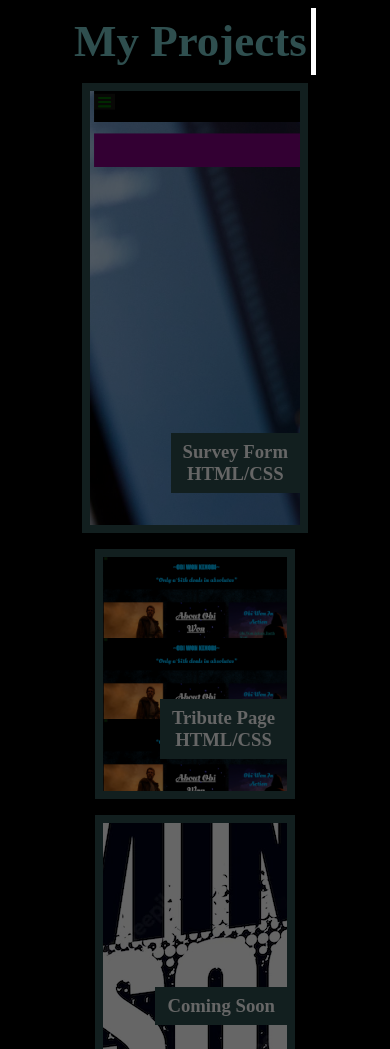
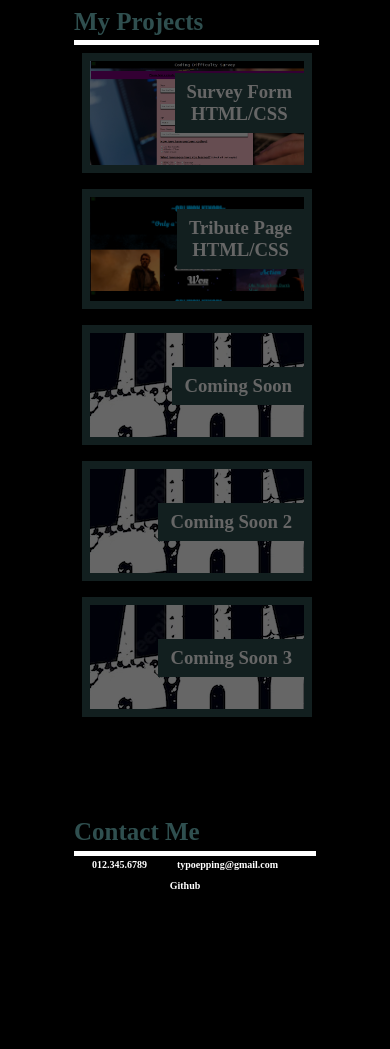
Before and after one commit to SSPENELOPE/Poepping-Portfolio, a plain HTML site: page index.html in a window 390 px wide. Shown: the part 951-2000 px from the top of the page. After the commit the page ends 1884 px from the top, so only its background shows below. Drawn offline with Linux system fonts and the light colour scheme.

Commit message:
finished media querrys, responsive all the way down to iphone

```diff
--- a/assets/style.css
+++ b/assets/style.css
@@ -205,6 +205,8 @@ main {
 .contact a {
   color: var(--light);
   text-decoration: none;
+  display: flex;
+  flex-wrap: wrap;
   font-size: 30px;
   font-weight: 900;
   font-family: open;
@@ -314,6 +316,25 @@ main {
 
 
 /* Media querries */
+
+/** Tablets **/
+@media screen and (max-width: 892px) {
+  .wrapper,
+  .container {
+    flex-direction: column;
+  }
+  .wrapper h2 {
+    border-bottom: 5px solid var(--light);
+    border-right: none;
+  }
+  .work-box,
+  .work-box:first-child {
+    max-width: 500px;
+    min-height: 250px;
+  }
+}
+
+/** Tablets **/
 @media screen and (max-width: 860px) {
   nav,
   nav a,
@@ -333,10 +354,24 @@ main {
   .biography,
   .biography-text {
     font-size: 15px;
+    text-align: left;
+  }
+
+  .contact a {
+    font-size: 15px;
+  }
+
+  .contact a {
+    flex-direction: column;
+    align-items: flex-start;
+  }
+
+  .container img {
+    margin: 20px;
   }
 }
 
-
+/** Small Devices **/
 @media screen and (max-width: 480px) {
    nav,
    nav a,
@@ -347,10 +382,33 @@ main {
     font-size: 15px;
    }
 
+   .container img {
+    justify-content: center;
+    align-items: center;
+    margin: 10px;
+   }
+
    .biography,
    .biography-text {
     font-size: 10px;
+    text-align: left;
    }
 
+   main {
+    width: 90vw;
+   }
 
-}
+   .wrapper h2 {
+    font-size: 25px;
+   }
+
+   .contact a {
+    font-size: 10px;
+   }
+
+   .work-box,
+   .work-box:first-child {
+     min-width: 230px;
+     min-height: 120px;
+   }
+ }
--- a/index.html
+++ b/index.html
@@ -16,7 +16,7 @@
         <nav>
             <a href="#about-me">About Me</a>
             <a href="#my-projects">My Projects</a>
-            <a href="contact-me">Contact Me</a>
+            <a href="#contact-me">Contact Me</a>
             <a href="#">Resume</a>
         </nav>
 </header><br><br>
```
